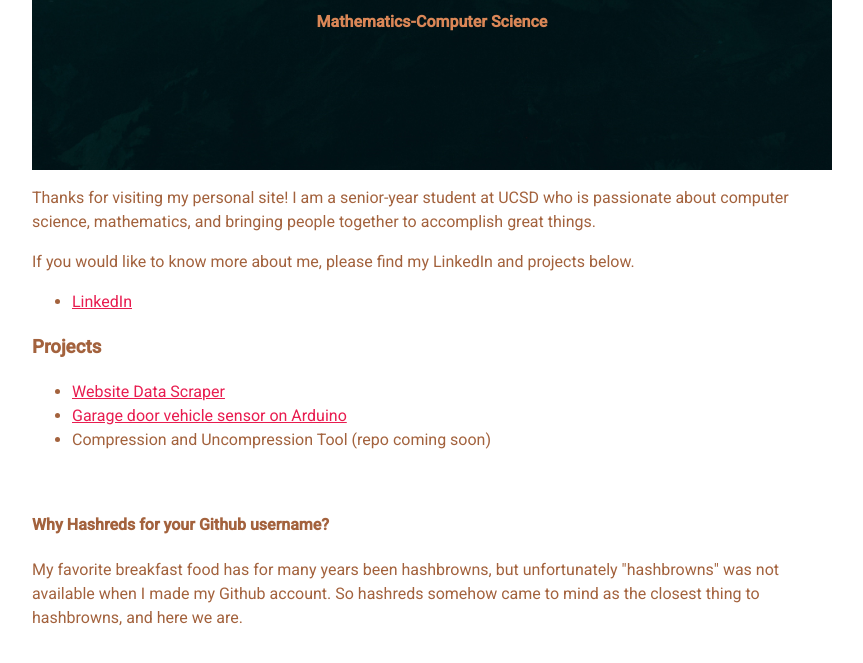
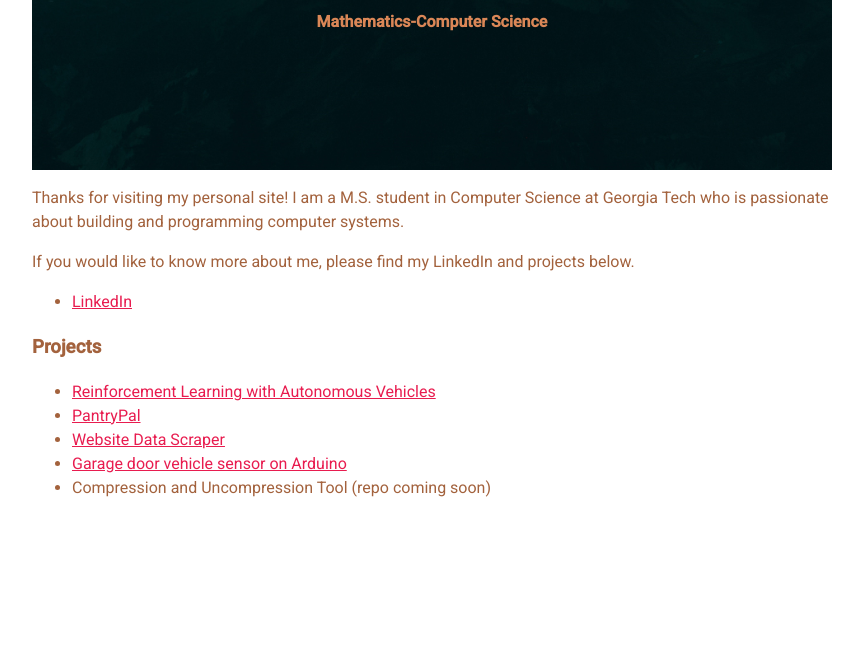
Before and after one commit to iaprelev/iaprelev.github.io, a plain HTML site: page index.html in a window 1280 px wide. Shown: the part 303-966 px from the top of the page, without its empty margins (208-1071 px from the left). After the commit the page ends 907 px from the top, so only its background shows below. Drawn offline with Linux system fonts and the light colour scheme.

Commit message:
Update with senior year projects, going to Georgia Tech

```diff
--- a/index.html
+++ b/index.html
@@ -13,8 +13,8 @@
       <div class="blurb">
         <!-- <h1>Igor Aprelev</h1> -->
         <p>Thanks for visiting my personal site! I am a
-          senior-year student at UCSD who is passionate about computer science,
-          mathematics, and bringing people together to accomplish great things.</p>
+          M.S. student in Computer Science at Georgia Tech who is passionate about building and programming
+          computer systems.</p>
         <p>If you would like to know more about me, please find my LinkedIn and projects below.</p>
       </div>
     </div>
@@ -27,6 +27,12 @@
       <h3>Projects</h3>
       <ul>
         <li>
+          <a href="https://github.com/ryanyychen/rl-autonomous-vehicle">Reinforcement Learning with Autonomous Vehicles</a>
+        </li>
+        <li>
+          <a href="https://github.com/ucsd-cse110-fa23/cse-110-project-team-33">PantryPal</a>
+        </li>
+        <li>
           <a href="https://github.com/hashreds/Website-Data-Scraper">Website Data Scraper</a>
         </li>
         <li>
@@ -37,12 +43,12 @@
         </li>
       </ul>
       <br>
-      <h4>Why Hashreds for your Github username?</h4>
+      <!-- <h4>Why Hashreds for your Github username?</h4>
       <p>
         My favorite breakfast food has for many years been hashbrowns, but unfortunately
-        "hashbrowns" was not available when I made my Github account. So hashreds somehow came to mind
+        "hashbrowns" was not available when I made my Github account. So hashreds came to mind
         as the closest thing to hashbrowns, and here we are.
-      </p>
+      </p> -->
     </footer>
   </body>
 </html>
```
